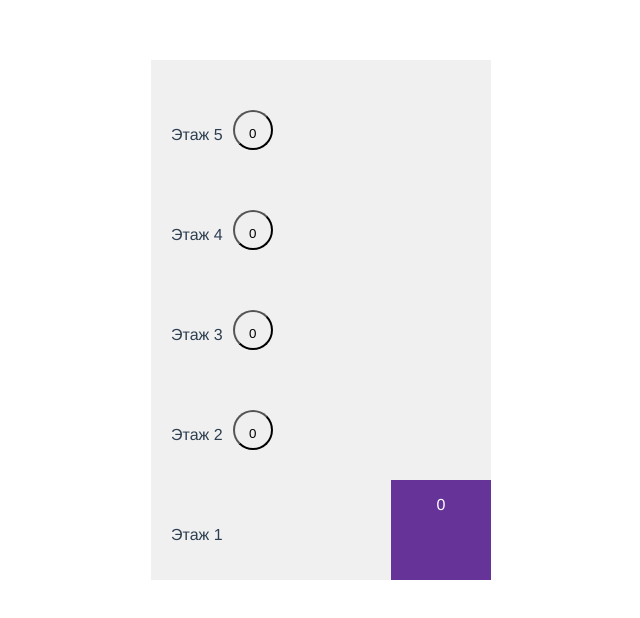
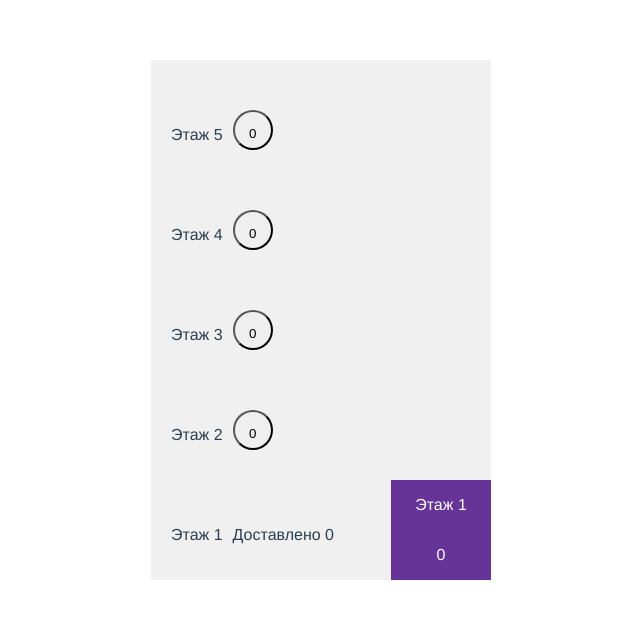
Before and after one commit to nodlya/elevator-test, a Vue app: page / in a window 1280 px wide. Shown: the part 140-758 px from the top of the page, without its empty margins (319-959 px from the left). Built offline with nearby package versions, Linux system fonts and the light colour scheme.

Commit message:
Box position refactoring

```diff
--- a/src/components/MovingElevator.vue
+++ b/src/components/MovingElevator.vue
@@ -1,5 +1,6 @@
 <template>
   <div class="smooth-elevator" :style="elevatorStyle">
+    <p>Этаж {{ currentFloor }}</p>
     <p>{{ peopleCount }}</p>
   </div>
 </template>
@@ -7,32 +8,35 @@
 <script>
 export default {
   props: {
+
     currentFloor: {
       type: Number,
       required: true
     },
+
     targetFloor: {
       type: Number,
       required: true
     },
-    duration: {
+
+    durationPerFloor: {
       type: Number,
       default: 1000
     },
+
     peopleCount: {
       type: Number,
       required: true
     }
   },
+
   computed: {
     elevatorStyle() {
-      const distance = Math.abs(this.targetFloor - this.currentFloor);
-      const animationDuration = `${this.duration * distance}ms`;
       const translateY = `${(this.currentFloor - 1) * (-100)}%`;
 
       return {
         transform: `translateY(${translateY})`,
-        transition: `transform ${animationDuration} ease-in-out`
+        transition: `transform ${this.durationPerFloor}ms ease-in-out`
       };
     }
   }
@@ -45,6 +49,10 @@ export default {
   height: 100px;
   background-color: rebeccapurple;
   color: white;
+  display: flex;
+  flex-direction: column;
+  align-items: center;
+  justify-content: center;
   transition: transform 1s ease-in-out;
 }
 </style>
--- a/src/components/SchematicElevator.vue
+++ b/src/components/SchematicElevator.vue
@@ -4,13 +4,10 @@
       <div class="elevator">
         <div v-for="floor in floors" :key="floor" class="elevator-floor">
           <p>Этаж {{ floor }}</p>
+          <p v-if="floor === 1">Доставлено {{ deliveredPeople }}</p>
           <button v-if="floor > 1" class="elevator-floor-order" @click="requestFloor(floor)">
             <p v-if="floor > 1">{{ waiting[floors.indexOf(floor)] }}</p>
           </button>
-
-          <!-- <div class="elevator-cabin" v-if="currentFloor == floor">
-            <p>{{ peopleOnElevator }}</p>
-          </div> -->
         </div>
       </div>
       <MovingElevator class="box" :currentFloor="currentFloor" :targetFloor="targetFloor" :isMoving="isMoving"
@@ -32,10 +29,14 @@ export default {
       floors: [5, 4, 3, 2, 1],
       peopleOnElevator: 0,
       maxFloor: 1,
-      isMoving: false
+      isMoving: false,
+      deliveredPeople: 0
     };
   },
+
+
   watch: {
+
     waiting: {
       handler(newArr) {
         if (newArr.every(item => item === 0)) {
@@ -50,9 +51,11 @@ export default {
       },
       deep: true
     },
+
     currentFloor: {
       handler(floor) {
         if (floor === 1) {
+          this.deliveredPeople += this.peopleOnElevator;
           this.peopleOnElevator = 0;
           const unpickedFloor = this.getUnpickedFloor();
           if (unpickedFloor !== -1) {
@@ -62,20 +65,27 @@ export default {
       }
     }
   },
+
+
   methods: {
+
     requestFloor(floor) {
       this.waiting[this.floors.indexOf(floor)]++;
       this.maxFloor = Math.max(this.maxFloor, floor);
     },
+
+
     moveElevator(floor) {
       if (this.isMoving) return;
       this.isMoving = true;
       this.targetFloor = floor;
       const delay = 1000;
+
       if (floor === this.currentFloor) {
         this.isMoving = false;
         return;
       }
+
       const moveStep = () => {
         const stepSize = 1;
         const distance = Math.abs(floor - this.currentFloor);
@@ -87,25 +97,24 @@ export default {
           this.waiting[this.floors.indexOf(this.currentFloor)] = 0;
           clearInterval(interval);
           this.isMoving = false;
+          const unpickedFloor = this.getUnpickedFloor();
+
+          if (unpickedFloor !== -1) {
+            this.moveElevator(unpickedFloor);
+          }
+
         } else {
-
           this.currentFloor += direction * stepSize;
           this.peopleOnElevator += this.waiting[this.floors.indexOf(this.currentFloor)];
           this.waiting[this.floors.indexOf(this.currentFloor)] = 0;
+        }
 
-          if (direction === 1) {
-            const unpickedFloor = this.getUnpickedFloorBelow(this.currentFloor);
-            if (unpickedFloor !== -1) {
-              clearInterval(interval);
-              this.isMoving = false;
-              this.moveElevator(unpickedFloor);
-            }
-          }
-        }
       };
 
       const interval = setInterval(moveStep, delay);
     },
+
+
     getUnpickedFloor() {
       for (let i = this.currentFloor + 1; i <= this.maxFloor; i++) {
         if (this.waiting[this.floors.indexOf(i)] > 0) {
@@ -114,6 +123,8 @@ export default {
       }
       return -1;
     },
+
+
     getUnpickedFloorBelow(floor) {
       for (let i = floor - 1; i >= 1; i--) {
         if (this.waiting[this.floors.indexOf(i)] > 0) {
@@ -123,6 +134,8 @@ export default {
       return -1;
     }
   },
+
+
   components: { MovingElevator }
 };
 
@@ -184,8 +197,6 @@ export default {
   }
 }
 
-
-
 .elevator-cabin {
   width: 20px;
   height: 20px;
@@ -195,4 +206,5 @@ export default {
   align-items: center;
   justify-content: center;
 }
+
 </style>
```
